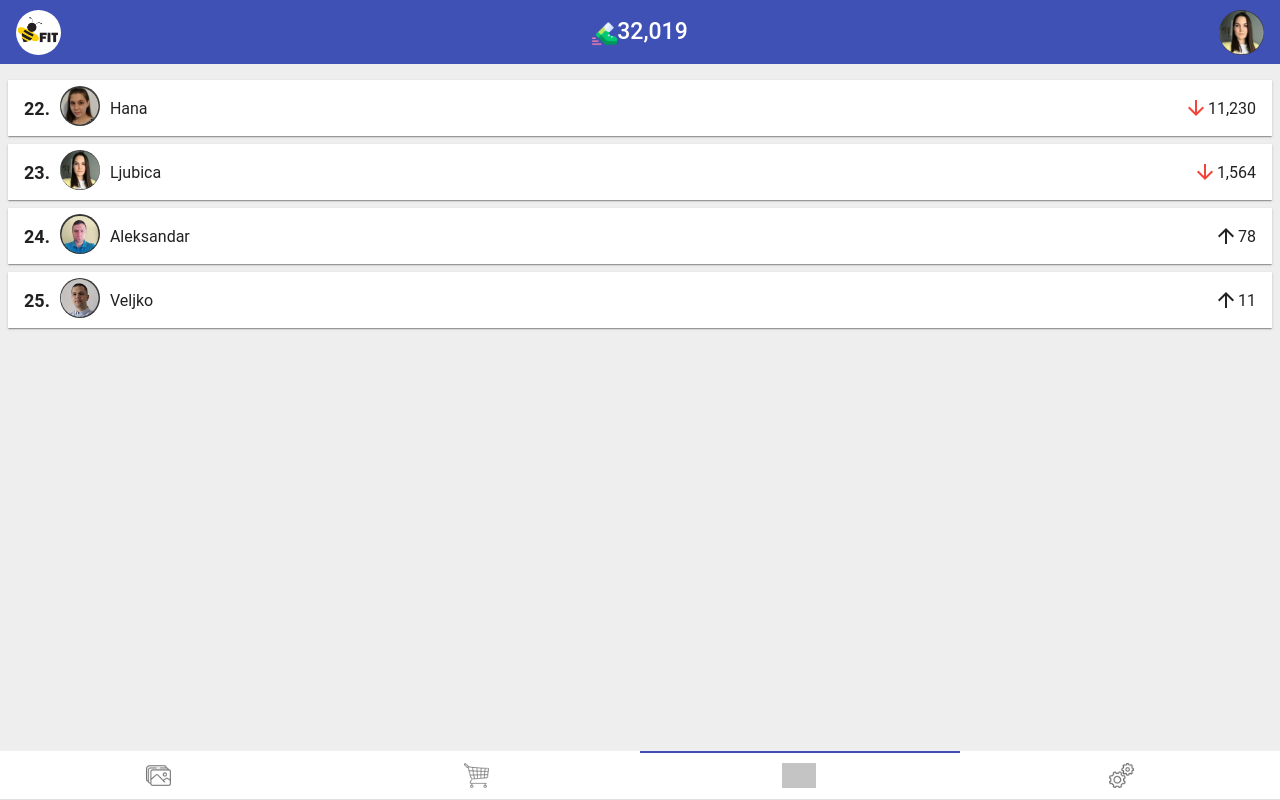
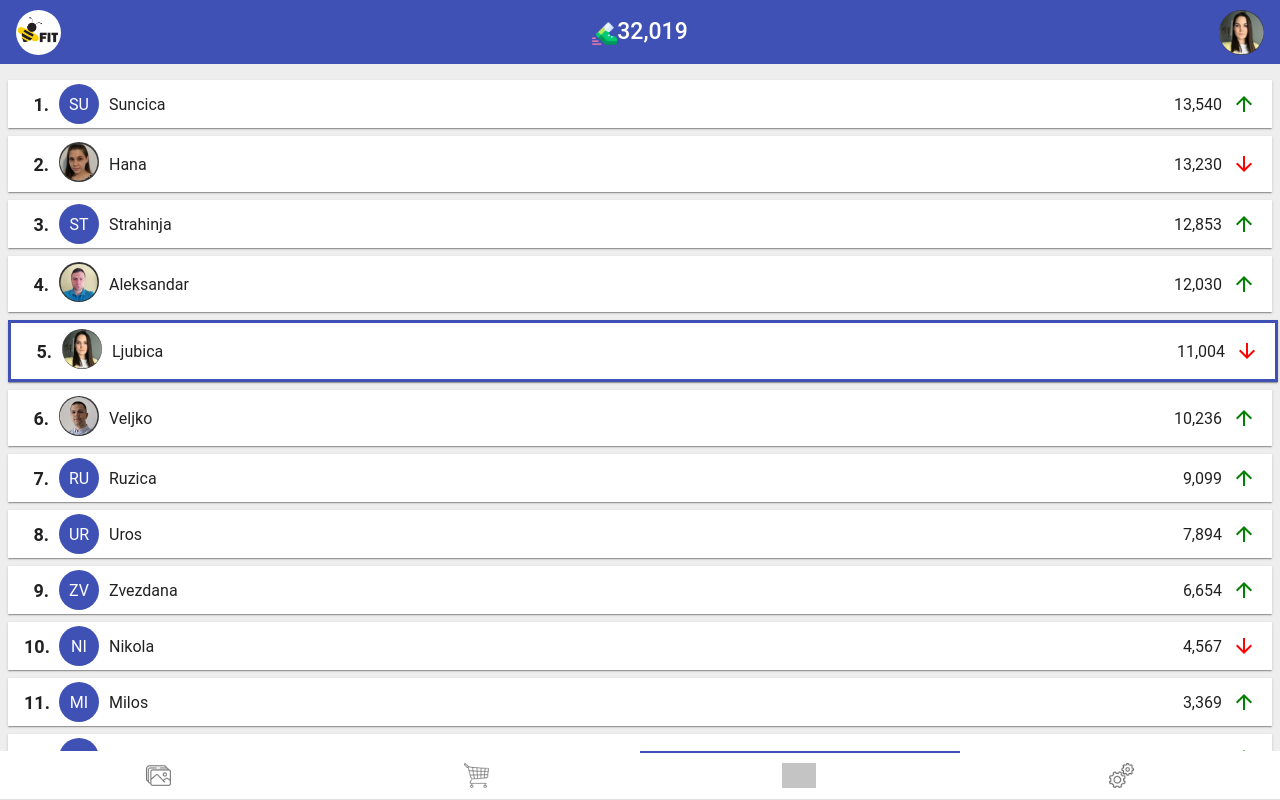
Before and after one commit to AlekRG/free-thinkers, an Angular app: page /highscores in a window 1280 px wide. Built offline with nearby package versions, Linux system fonts and the light colour scheme; grey boxes are pictures that could not be loaded.

Commit message:
Add more users

```diff
--- a/apps/be-fit/src/app/highscores/highscores.component.html
+++ b/apps/be-fit/src/app/highscores/highscores.component.html
@@ -1,18 +1,25 @@
 <mat-list class="list">
-  <mat-list-item *ngFor="let score of scores" class="item">
+  <mat-list-item
+    *ngFor="let score of scores; let i = index"
+    class="item"
+    [ngClass]="{ active: score.name === 'Ljubica' }"
+  >
     <div fxLayout="row" fxLayoutAlign="start center" style="width: 100%">
-      <div class="rank">{{ score.rank | number }}.</div>
-      <div class="avatar">
+      <div class="rank">{{ i + 1 | number }}.</div>
+      <div class="avatar" *ngIf="score.image">
         <img mat-list-avatar [src]="score.image" />
+      </div>
+      <div class="avatar-init" *ngIf="!score.image">
+        {{ score.name.substring(0, 2).toUpperCase() }}
       </div>
       <div fxFlex="auto">
         {{ score.name }}
       </div>
-      <mat-icon color="error" *ngIf="score.trend === 0">
+      <div class="count">{{ score.count | number }}</div>
+      <mat-icon class="down" *ngIf="score.trend === 0">
         arrow_downward
       </mat-icon>
-      <mat-icon *ngIf="score.trend === 1"> arrow_upward </mat-icon>
-      <div>{{ score.count | number }}</div>
+      <mat-icon class="up" *ngIf="score.trend === 1"> arrow_upward </mat-icon>
     </div>
   </mat-list-item>
 </mat-list>
--- a/apps/be-fit/src/app/highscores/highscores.component.scss
+++ b/apps/be-fit/src/app/highscores/highscores.component.scss
@@ -10,6 +10,8 @@
 }
 
 .rank {
+  text-align: right;
+  width: 25px;
   padding-right: 10px;
   font-size: 18px;
   font-weight: 700;
@@ -18,3 +20,44 @@
 .avatar {
   padding-right: 10px;
 }
+
+.count {
+  padding-right: 10px;
+  word-spacing: auto;
+}
+
+.avatar-init {
+  margin-right: 10px;
+  background-color: rgb(63, 81, 181);
+  width: 40px;
+  height: 40px;
+  border-radius: 50%;
+  display: flex;
+  align-items: center;
+  justify-content: center;
+  color: white;
+}
+
+.active {
+  border: 3px #3f51b5 solid;
+  // animation-name: example;
+  // animation-duration: 1s;
+  // animation-iteration-count: infinite;
+}
+
+@keyframes example {
+  from {
+    border-color: rgb(63, 81, 181);
+  }
+  to {
+    border-color: white;
+  }
+}
+
+.up {
+  color: green;
+}
+
+.down {
+  color: red;
+}
--- a/apps/be-fit/src/app/highscores/highscores.component.ts
+++ b/apps/be-fit/src/app/highscores/highscores.component.ts
@@ -21,7 +21,7 @@ export class HighscoresComponent implements OnInit {
     {
       name: 'Hana',
       updated: new Date('1/1/16'),
-      count: 11230,
+      count: 13230,
       rank: 22,
       image: '/assets/user 3 Hana.jpg',
       trend: 0,
@@ -29,7 +29,7 @@ export class HighscoresComponent implements OnInit {
     {
       name: 'Ljubica',
       updated: new Date('1/1/16'),
-      count: 1564,
+      count: 11004,
       rank: 23,
       image: '/assets/user 1 Ljubica.jpg',
       trend: 0,
@@ -37,7 +37,7 @@ export class HighscoresComponent implements OnInit {
     {
       name: 'Aleksandar',
       updated: new Date('1/1/16'),
-      count: 78,
+      count: 12030,
       rank: 24,
       image: '/assets/user 2 Aleksandar.jpg',
       trend: 1,
@@ -45,12 +45,112 @@ export class HighscoresComponent implements OnInit {
     {
       name: 'Veljko',
       updated: new Date('1/1/16'),
-      count: 11,
+      count: 10236,
       rank: 25,
       image: '/assets/user 4 Veljko.jpg',
       trend: 1,
     },
-  ];
+    {
+      name: 'Marko',
+      updated: new Date('1/1/16'),
+      count: 1546,
+      rank: 25,
+      trend: 1,
+    },
+    {
+      name: 'Wassim',
+      updated: new Date('1/1/16'),
+      count: 1112,
+      rank: 25,
+      trend: 1,
+    },
+    {
+      name: 'Strahinja',
+      updated: new Date('1/1/16'),
+      count: 12853,
+      rank: 25,
+      trend: 1,
+    },
+    {
+      name: 'Uros',
+      updated: new Date('1/1/16'),
+      count: 7894,
+      rank: 25,
+      trend: 1,
+    },
+    {
+      name: 'Milos',
+      updated: new Date('1/1/16'),
+      count: 3369,
+      rank: 25,
+      trend: 1,
+    },
+    {
+      name: 'Ivan',
+      updated: new Date('1/1/16'),
+      count: 357,
+      rank: 25,
+      trend: 1,
+    },
+    {
+      name: 'Marwen',
+      updated: new Date('1/1/16'),
+      count: 1596,
+      rank: 25,
+      trend: 1,
+    },
+    {
+      name: 'Steven',
+      updated: new Date('1/1/16'),
+      count: 1758,
+      rank: 25,
+
+      trend: 1,
+    },
+    {
+      name: 'Zvezdana',
+      updated: new Date('1/1/16'),
+      count: 6654,
+      rank: 25,
+
+      trend: 1,
+    },
+    {
+      name: 'Suncica',
+      updated: new Date('1/1/16'),
+      count: 13540,
+      rank: 25,
+      trend: 1,
+    },
+    {
+      name: 'Ruzica',
+      updated: new Date('1/1/16'),
+      count: 9099,
+      rank: 25,
+      trend: 1,
+    },
+    {
+      name: 'Miroslav',
+      updated: new Date('1/1/16'),
+      count: 11,
+      rank: 25,
+      trend: 0,
+    },
+    {
+      name: 'Nikola',
+      updated: new Date('1/1/16'),
+      count: 4567,
+      rank: 25,
+      trend: 0,
+    },
+    {
+      name: 'Ana',
+      updated: new Date('1/1/16'),
+      count: 987,
+      rank: 25,
+      trend: 1,
+    },
+  ].sort((a, b) => (a.count < b.count) ? 1 : -1);
 
   constructor() {}
 
```
